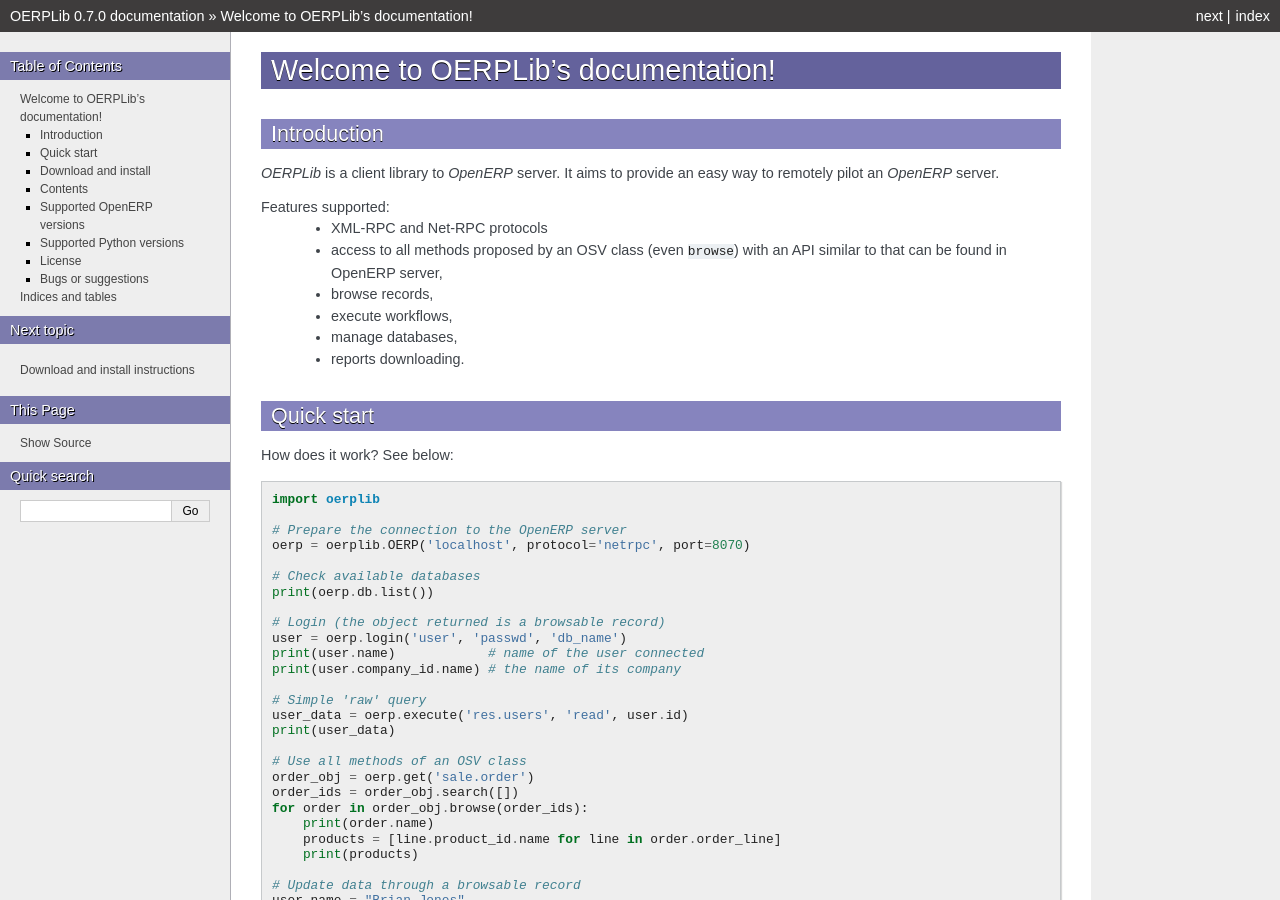
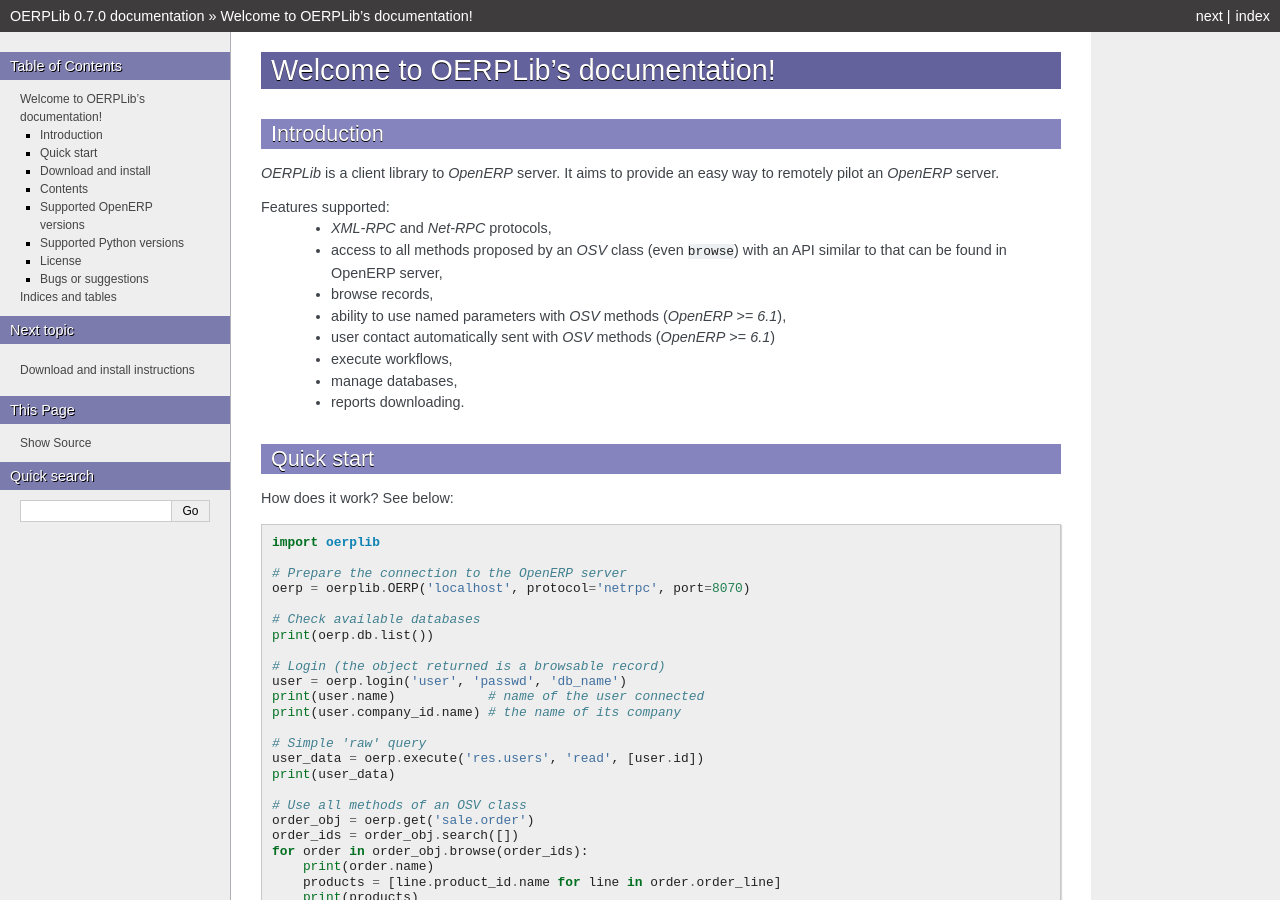
Before and after one commit to osiell/oerplib, a Sphinx documentation site: the page built from doc/source/index.rst, in a window 1280 px wide and 900 px high. Built offline with Sphinx 7.4.7, drawn with Linux system fonts in a browser that asks for light colours; some of the changed text lies outside the part shown.

```diff
--- a/doc/source/index.rst
+++ b/doc/source/index.rst
@@ -13,10 +13,12 @@ Introduction
 way to remotely pilot an `OpenERP` server.
 
 Features supported:
-    - XML-RPC and Net-RPC protocols
-    - access to all methods proposed by an OSV class (even ``browse``) with an
+    - `XML-RPC` and `Net-RPC` protocols,
+    - access to all methods proposed by an `OSV` class (even ``browse``) with an
       API similar to that can be found in OpenERP server,
     - browse records,
+    - ability to use named parameters with `OSV` methods (`OpenERP` >= `6.1`),
+    - user contact automatically sent with `OSV` methods (`OpenERP` >= `6.1`)
     - execute workflows,
     - manage databases,
     - reports downloading.
@@ -40,7 +42,7 @@ How does it work? See below::
     print(user.company_id.name) # the name of its company
 
     # Simple 'raw' query
-    user_data = oerp.execute('res.users', 'read', user.id)
+    user_data = oerp.execute('res.users', 'read', [user.id])
     print(user_data)
 
     # Use all methods of an OSV class
@@ -75,7 +77,8 @@ Contents
 Supported OpenERP versions
 --------------------------
 
-`OERPLib` is known to work with `OpenERP` server v5 and v6.
+`OERPLib` is known to work with `OpenERP` server v5.0, v6.0, v6.1 and v7.0
+(and above?).
 
 Supported Python versions
 -------------------------
```
Also changed, not shown: README.txt (+8 -5 lines), doc/source/tutorials.rst (+6 -1 lines), 1 other file.
